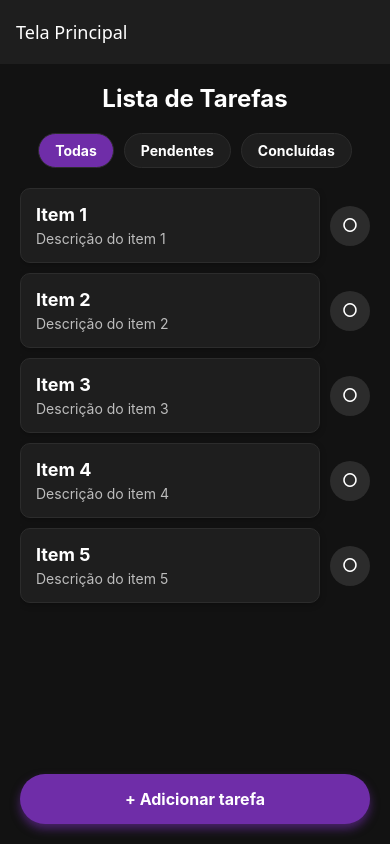
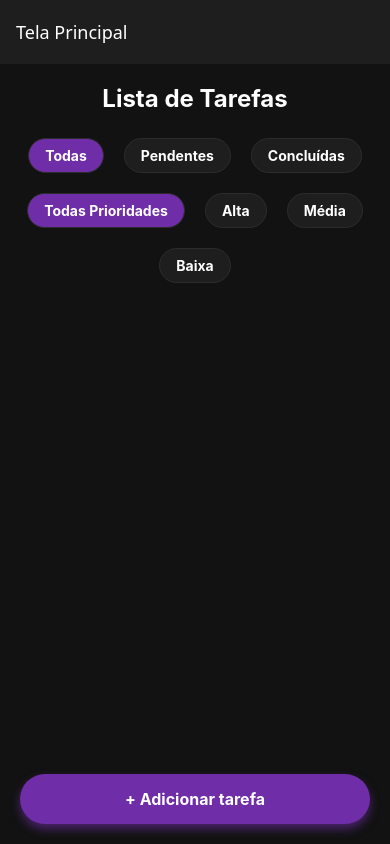
Before and after one commit to JVictorPimenta/tarefadasDeLista, a React Native app: screen /Home in a window 390 px wide. Built offline with nearby package versions, Linux system fonts and the light colour scheme.

Commit message:
melhoria da filtragem, criação e correção de erros
foi arrumado o problema em que após adicionado um card, não seria mostrado na home, adicionado o TaskContent.

```diff
--- a/App.jsx
+++ b/App.jsx
@@ -3,6 +3,7 @@ import { View } from 'react-native';
 import { StatusBar } from 'expo-status-bar';
 import { NavigationContainer, DarkTheme } from '@react-navigation/native';
 import { createStackNavigator } from '@react-navigation/stack';
+import { TaskProvider } from './context/TaskContext';
 
 import HomeScreen from './screens/HomeScreen';
 import DetailsScreen from './screens/DetailsScreen';
@@ -26,6 +27,7 @@ export default function App() {
   return (
     <>
       <StatusBar style="light" />
+      <TaskProvider>
         <NavigationContainer theme={MyTheme}>
           <Stack.Navigator initialRouteName="Home">
             <Stack.Screen
@@ -66,6 +68,7 @@ export default function App() {
             />
           </Stack.Navigator>
         </NavigationContainer>
+      </TaskProvider>
     </>
   );
 }
--- /dev/null
+++ b/context/TaskContext.jsx
@@ -0,0 +1,37 @@
+import React, { createContext, useState, useContext } from 'react';
+
+const TaskContext = createContext();
+
+export const TaskProvider = ({ children }) => {
+  const [tasks, setTasks] = useState([]);
+
+  const addTask = (newTask) => {
+    setTasks(prevTasks => [...prevTasks, newTask]);
+  };
+
+  const updateTask = (updatedTask) => {
+    setTasks(prevTasks =>
+      prevTasks.map(task =>
+        task.id === updatedTask.id ? { ...task, ...updatedTask } : task
+      )
+    );
+  };
+
+  const toggleComplete = (id) => {
+    setTasks(prevTasks =>
+      prevTasks.map(task =>
+        task.id === id ? { ...task, completed: !task.completed } : task
+      )
+    );
+  };
+
+  return (
+    <TaskContext.Provider value={{ tasks, addTask, updateTask, toggleComplete }}>
+      {children}
+    </TaskContext.Provider>
+  );
+};
+
+export const useTasks = () => {
+  return useContext(TaskContext);
+};
--- a/screens/AddTaskScreen.jsx
+++ b/screens/AddTaskScreen.jsx
@@ -1,11 +1,13 @@
 import React, { useState } from 'react';
 import { View, Text, TextInput, TouchableOpacity, StyleSheet, Alert, ScrollView } from 'react-native';
 import { Ionicons } from '@expo/vector-icons';
+import { useTasks } from '../context/TaskContext';
 
 export default function AddTaskScreen({ navigation }) {
   const [title, setTitle] = useState('');
   const [description, setDescription] = useState('');
   const [priority, setPriority] = useState('medium');
+  const { addTask } = useTasks();
 
   const handleConfirm = () => {
     if (!title.trim()) {
@@ -22,10 +24,8 @@ export default function AddTaskScreen({ navigation }) {
       createdAt: new Date().toISOString(),
     };
 
-    navigation.navigate('Home', {
-      screen: 'Home',
-      params: { newItem },
-    });
+    addTask(newItem);
+    navigation.goBack();
   };
 
   const handleCancel = () => {
@@ -107,7 +107,6 @@ export default function AddTaskScreen({ navigation }) {
     </ScrollView>
   );
 }
-
 const styles = StyleSheet.create({
   container: {
     flexGrow: 1,
--- a/screens/DetailsScreen.jsx
+++ b/screens/DetailsScreen.jsx
@@ -10,6 +10,7 @@ import {
   KeyboardAvoidingView,
   Platform
 } from 'react-native';
+import { useTasks } from '../context/TaskContext';
 
 export default function DetailsScreen({ navigation, route }) {
   const { item } = route.params || {};
@@ -20,11 +21,11 @@ export default function DetailsScreen({ navigation, route }) {
     title: item?.title || '',
     description: item?.description || ''
   });
+  const { updateTask } = useTasks();
 
-  // Tema escuro com ajustes visuais
   const theme = {
     background: '#121212',
-    cardBg: '#2D2D2D',  // Cinza mais claro para a caixa central
+    cardBg: '#2D2D2D',
     textPrimary: '#FFFFFF',
     textSecondary: '#BDBDBD',
     border: '#424242',
@@ -34,16 +35,13 @@ export default function DetailsScreen({ navigation, route }) {
     buttonEdit: '#1976D2'
   };
 
-  // Atualiza a HomeScreen quando sai da tela
   useEffect(() => {
     return () => {
       if (title !== originalData.title || description !== originalData.description) {
-        navigation.navigate('Home', {
-          updatedItem: {
-            ...item,
-            title,
-            description
-          }
+        updateTask({
+          ...item,
+          title,
+          description
         });
       }
     };
@@ -84,7 +82,6 @@ export default function DetailsScreen({ navigation, route }) {
       behavior={Platform.OS === 'ios' ? 'padding' : 'height'}
       style={[styles.container, { backgroundColor: theme.background }]}
     >
-      {/* Cabeçalho editável */}
       <View style={styles.header}>
         {isEditing ? (
           <TextInput
@@ -102,7 +99,6 @@ export default function DetailsScreen({ navigation, route }) {
         )}
       </View>
 
-      {/* Área de conteúdo rolável */}
       <ScrollView
         contentContainerStyle={styles.scrollContainer}
         keyboardShouldPersistTaps="handled"
@@ -132,7 +128,6 @@ export default function DetailsScreen({ navigation, route }) {
         </View>
       </ScrollView>
 
-      {/* Botões arredondados */}
       <View style={styles.footer}>
         <TouchableOpacity
           style={[
--- a/screens/HomeScreen.jsx
+++ b/screens/HomeScreen.jsx
@@ -1,38 +1,22 @@
-import { useState, useEffect } from 'react';
+import { useState } from 'react';
 import { StyleSheet, View, Text, FlatList, TouchableOpacity } from 'react-native';
+import { useTasks } from '../context/TaskContext';
 
-const initialData = [
-  { id: '1', title: 'Item 1', description: 'Descrição do item 1', completed: false },
-  { id: '2', title: 'Item 2', description: 'Descrição do item 2', completed: false },
-  { id: '3', title: 'Item 3', description: 'Descrição do item 3', completed: false },
-  { id: '4', title: 'Item 4', description: 'Descrição do item 4', completed: false },
-  { id: '5', title: 'Item 5', description: 'Descrição do item 5', completed: false },
-];
+export default function HomeScreen({ navigation }) {
+  const { tasks, toggleComplete } = useTasks();
+  const [filter, setFilter] = useState('all');
+  const [priorityFilter, setPriorityFilter] = useState('all');
 
-export default function HomeScreen({ navigation, route }) {
-  const [data, setData] = useState(initialData);
-  const [filter, setFilter] = useState('all');
+  const filteredData = tasks.filter(item => {
+    const statusOk =
+      filter === 'all' ||
+      (filter === 'completed' && item.completed) ||
+      (filter === 'pending' && !item.completed);
 
-  useEffect(() => {
-    if (route.params?.updatedItem) {
-      setData(data.map(item =>
-        item.id === route.params.updatedItem.id
-          ? route.params.updatedItem
-          : item
-      ));
-    }
-  }, [route.params]);
+    const priorityOk =
+      priorityFilter === 'all' || item.priority === priorityFilter;
 
-  const toggleComplete = (id) => {
-    setData(data.map(item =>
-      item.id === id ? { ...item, completed: !item.completed } : item
-    ));
-  };
-
-  const filteredData = data.filter(item => {
-    if (filter === 'completed') return item.completed;
-    if (filter === 'pending') return !item.completed;
-    return true;
+    return statusOk && priorityOk;
   });
 
   const renderItem = ({ item }) => (
@@ -46,6 +30,9 @@ export default function HomeScreen({ navigation, route }) {
         </Text>
         <Text style={[styles.cardDescription, item.completed && styles.completedText]}>
           {item.description}
+        </Text>
+        <Text style={{ color: '#888', marginTop: 4 }}>
+          Prioridade: {item.priority}
         </Text>
       </TouchableOpacity>
       <TouchableOpacity
@@ -84,6 +71,33 @@ export default function HomeScreen({ navigation, route }) {
         </TouchableOpacity>
       </View>
 
+      <View style={styles.filterContainer}>
+        <TouchableOpacity
+          style={[styles.filterButton, priorityFilter === 'all' && styles.filterAllActive]}
+          onPress={() => setPriorityFilter('all')}
+        >
+          <Text style={styles.filterButtonText}>Todas Prioridades</Text>
+        </TouchableOpacity>
+        <TouchableOpacity
+          style={[styles.filterButton, priorityFilter === 'high' && styles.filterCompletedActive]}
+          onPress={() => setPriorityFilter('high')}
+        >
+          <Text style={styles.filterButtonText}>Alta</Text>
+        </TouchableOpacity>
+        <TouchableOpacity
+          style={[styles.filterButton, priorityFilter === 'medium' && styles.filterPendingActive]}
+          onPress={() => setPriorityFilter('medium')}
+        >
+          <Text style={styles.filterButtonText}>Média</Text>
+        </TouchableOpacity>
+        <TouchableOpacity
+          style={[styles.filterButton, priorityFilter === 'low' && styles.filterAllActive]}
+          onPress={() => setPriorityFilter('low')}
+        >
+          <Text style={styles.filterButtonText}>Baixa</Text>
+        </TouchableOpacity>
+      </View>
+
       <FlatList
         data={filteredData}
         renderItem={renderItem}
@@ -100,8 +114,6 @@ export default function HomeScreen({ navigation, route }) {
     </View>
   );
 }
-
-
 const styles = StyleSheet.create({
   container: {
     flex: 1,
@@ -117,8 +129,9 @@ const styles = StyleSheet.create({
   },
   filterContainer: {
     flexDirection: 'row',
+    flexWrap: 'wrap',
     justifyContent: 'center',
-    marginBottom: 20,
+    marginBottom: 10,
     gap: 10,
   },
   filterButton: {
@@ -128,6 +141,7 @@ const styles = StyleSheet.create({
     borderWidth: 1,
     borderColor: '#2C2C2C',
     backgroundColor: '#1E1E1E',
+    margin: 5,
   },
   filterAllActive: {
     backgroundColor: '#6F2DA8',
```
Lines whose indentation alone changed are shown as unchanged.
